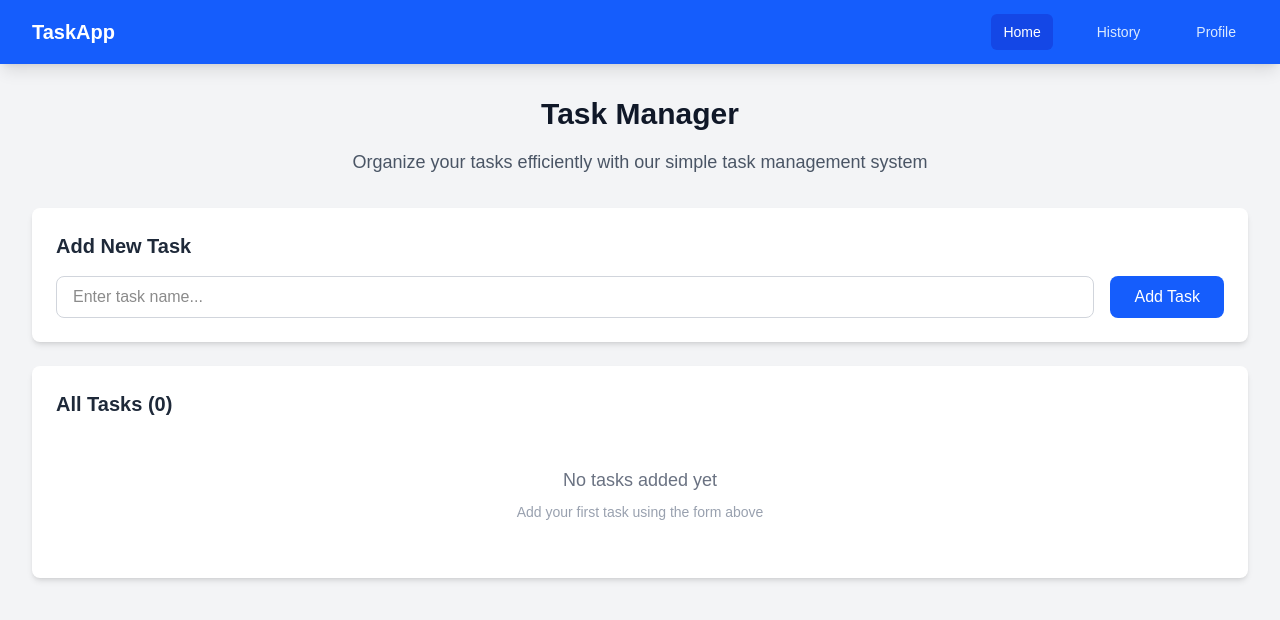
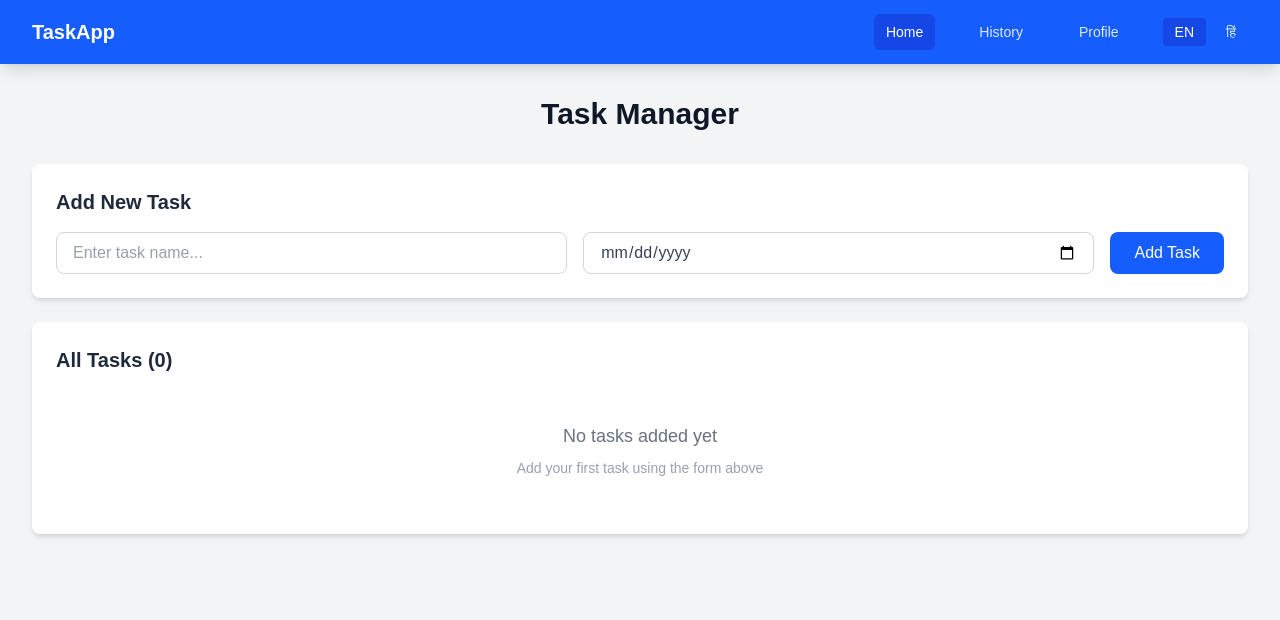
Before and after one commit to VaibhavRajai/todolist, a Next.js app: page /home in a window 1280 px wide. Shown: the top 620 px of the page. Built offline with nearby package versions, Linux system fonts and the light colour scheme.

Commit message:
language swicth

```diff
--- a/app/home/page.tsx
+++ b/app/home/page.tsx
@@ -3,36 +3,133 @@ import React, { useState } from 'react';
 import { useSelector, useDispatch } from 'react-redux';
 import { configureStore, createSlice, PayloadAction } from '@reduxjs/toolkit';
 import { Provider } from 'react-redux';
+
 interface Task {
   id: string;
   name: string;
   createdAt: string;
+  taskDueDate: string;
+  isCompleted: boolean;
 }
 
 interface TaskState {
   tasks: Task[];
+  language: 'en' | 'hi';
 }
+
 const initialState: TaskState = {
   tasks: [],
+  language: 'en',
 };
+
+const translations = {
+  en: {
+    taskApp: 'TaskApp',
+    home: 'Home',
+    history: 'History',
+    profile: 'Profile',
+    taskManager: 'Task Manager',
+    // organizeEfficiently: 'Organize your tasks efficiently with our simple task management system',
+    addNewTask: 'Add New Task',
+    enterTaskName: 'Enter task name...',
+    addTask: 'Add Task',
+    allTasks: 'All Tasks',
+    noTasksYet: 'No tasks added yet',
+    addFirstTask: 'Add your first task using the form above',
+    dueDate: 'Due Date',
+    created: 'Created',
+    done: 'Done',
+    delete: 'Delete',
+    taskHistory: 'Task History',
+    viewAllTasks: 'View all your tasks and their creation timeline',
+    taskTimeline: 'Task Timeline',
+    total: 'total',
+    noHistoryAvailable: 'No task history available',
+    startAddingTasks: 'Start by adding some tasks on the home page',
+    userProfile: 'User Profile',
+    taskStatistics: 'Your task management statistics and information',
+    totalTasks: 'Total Tasks',
+    today: 'Today',
+    thisWeek: 'This Week',
+    userInformation: 'User Information',
+    name: 'Name',
+    email: 'Email',
+    memberSince: 'Member Since',
+    status: 'Status',
+    active: 'Active',
+    completedTasks: 'Completed Tasks',
+    pendingTasks: 'Pending Tasks'
+  },
+  hi: {
+    taskApp: 'टास्क ऐप',
+    home: 'होम',
+    history: 'इतिहास',
+    profile: 'प्रोफाइल',
+    taskManager: 'टास्क मैनेजर',
+    // organizeEfficiently: 'हमारे सरल टास्क मैनेजमेंट सिस्टम के साथ अपने कार्यों को कुशलता से व्यवस्थित करें',
+    addNewTask: 'नया टास्क जोड़ें',
+    enterTaskName: 'टास्क का नाम दर्ज करें...',
+    addTask: 'टास्क जोड़ें',
+    allTasks: 'सभी टास्क',
+    noTasksYet: 'अभी तक कोई टास्क नहीं जोड़ा गया',
+    addFirstTask: 'ऊपर दिए गए फॉर्म का उपयोग करके अपना पहला टास्क जोड़ें',
+    dueDate: 'देय तिथि',
+    created: 'बनाया गया',
+    done: 'पूर्ण',
+    delete: 'हटाएं',
+    taskHistory: 'टास्क इतिहास',
+    viewAllTasks: 'अपने सभी टास्क और उनकी निर्माण समयरेखा देखें',
+    taskTimeline: 'टास्क समयरेखा',
+    total: 'कुल',
+    noHistoryAvailable: 'कोई टास्क इतिहास उपलब्ध नहीं',
+    startAddingTasks: 'होम पेज पर कुछ टास्क जोड़कर शुरुआत करें',
+    userProfile: 'उपयोगकर्ता प्रोफाइल',
+    taskStatistics: 'आपकी टास्क मैनेजमेंट की आंकड़े और जानकारी',
+    totalTasks: 'कुल टास्क',
+    today: 'आज',
+    thisWeek: 'इस सप्ताह',
+    userInformation: 'उपयोगकर्ता जानकारी',
+    name: 'नाम',
+    email: 'ईमेल',
+    memberSince: 'सदस्य बने',
+    status: 'स्थिति',
+    active: 'सक्रिय',
+    completedTasks: 'पूर्ण टास्क',
+    pendingTasks: 'लंबित टास्क'
+  }
+};
+
 const taskSlice = createSlice({
   name: 'tasks',
   initialState,
   reducers: {
-    addTask: (state, action: PayloadAction<string>) => {
+    addTask: (state, action: PayloadAction<{ name: string; dueDate: string }>) => {
       const newTask: Task = {
         id: Date.now().toString(),
-        name: action.payload,
+        name: action.payload.name,
         createdAt: new Date().toISOString(),
+        taskDueDate: action.payload.dueDate,
+        isCompleted: false,
       };
       state.tasks.push(newTask);
     },
     removeTask: (state, action: PayloadAction<string>) => {
       state.tasks = state.tasks.filter(task => task.id !== action.payload);
     },
+    toggleTaskCompletion: (state, action: PayloadAction<string>) => {
+      const task = state.tasks.find(task => task.id === action.payload);
+      if (task) {
+        task.isCompleted = !task.isCompleted;
+      }
+    },
+    setLanguage: (state, action: PayloadAction<'en' | 'hi'>) => {
+      state.language = action.payload;
+    },
   },
 });
-const { addTask, removeTask } = taskSlice.actions;
+
+const { addTask, removeTask, toggleTaskCompletion, setLanguage } = taskSlice.actions;
+
 const store = configureStore({
   reducer: {
     tasks: taskSlice.reducer,
@@ -40,19 +137,54 @@ const store = configureStore({
 });
 
 type RootState = ReturnType<typeof store.getState>;
+
+const LanguageSwitcher: React.FC = () => {
+  const dispatch = useDispatch();
+  const language = useSelector((state: RootState) => state.tasks.language);
+
+  return (
+    <div className="flex items-center space-x-2">
+      <button
+        onClick={() => dispatch(setLanguage('en'))}
+        className={`px-3 py-1 text-sm rounded ${
+          language === 'en'
+            ? 'bg-blue-700 text-white'
+            : 'text-blue-100 hover:bg-blue-500'
+        }`}
+      >
+        EN
+      </button>
+      <button
+        onClick={() => dispatch(setLanguage('hi'))}
+        className={`px-3 py-1 text-sm rounded ${
+          language === 'hi'
+            ? 'bg-blue-700 text-white'
+            : 'text-blue-100 hover:bg-blue-500'
+        }`}
+      >
+        हिं
+      </button>
+    </div>
+  );
+};
+
 const Navigation: React.FC<{ activeTab: string; setActiveTab: (tab: string) => void }> = ({ activeTab, setActiveTab }) => {
   const [isMenuOpen, setIsMenuOpen] = useState(false);
+  const language = useSelector((state: RootState) => state.tasks.language);
+  const t = translations[language];
+
   const navItems = [
-    { name: 'Home', id: 'home' },
-    { name: 'History', id: 'history' },
-    { name: 'Profile', id: 'profile' },
+    { name: t.home, id: 'home' },
+    { name: t.history, id: 'history' },
+    { name: t.profile, id: 'profile' },
   ];
+
   return (
     <nav className="bg-blue-600 shadow-lg">
       <div className="max-w-7xl mx-auto px-4 sm:px-6 lg:px-8">
         <div className="flex justify-between h-16">
           <div className="flex items-center">
-            <h1 className="text-white text-xl font-bold">TaskApp</h1>
+            <h1 className="text-white text-xl font-bold">{t.taskApp}</h1>
           </div>
           <div className="hidden md:flex items-center space-x-8">
             {navItems.map((item) => (
@@ -68,8 +200,10 @@ const Navigation: React.FC<{ activeTab: string; setActiveTab: (tab: string) => v
                 {item.name}
               </button>
             ))}
+            <LanguageSwitcher />
           </div>
-          <div className="md:hidden flex items-center">
+          <div className="md:hidden flex items-center space-x-2">
+            <LanguageSwitcher />
             <button
               onClick={() => setIsMenuOpen(!isMenuOpen)}
               className="text-blue-100 hover:text-white focus:outline-none focus:text-white"
@@ -110,46 +244,70 @@ const Navigation: React.FC<{ activeTab: string; setActiveTab: (tab: string) => v
     </nav>
   );
 };
+
 const TaskForm: React.FC = () => {
   const [taskName, setTaskName] = useState('');
+  const [taskDate, setTaskDate] = useState('');
   const dispatch = useDispatch();
+  const language = useSelector((state: RootState) => state.tasks.language);
+  const t = translations[language];
+
   const handleSubmit = (e: React.FormEvent) => {
     e.preventDefault();
-    if (taskName.trim()) {
-      dispatch(addTask(taskName.trim()));
+    if (taskName.trim() && taskDate) {
+      dispatch(addTask({ name: taskName.trim(), dueDate: taskDate }));
       setTaskName('');
+      setTaskDate('');
     }
   };
+
   return (
     <div className="bg-white rounded-lg shadow-md p-6 mb-6">
-      <h2 className="text-xl font-semibold text-gray-800 mb-4">Add New Task</h2>
+      <h2 className="text-xl font-semibold text-gray-800 mb-4">{t.addNewTask}</h2>
       <form onSubmit={handleSubmit} className="flex flex-col sm:flex-row gap-4">
         <input
           type="text"
           value={taskName}
           onChange={(e) => setTaskName(e.target.value)}
-          placeholder="Enter task name..."
-          className="flex-1 px-4 py-2 border border-gray-300 rounded-lg focus:ring-2 focus:ring-blue-500 focus:border-transparent outline-none"
+          placeholder={t.enterTaskName}
+          className="flex-1 px-4 text-gray-700 py-2 border border-gray-300 rounded-lg focus:ring-2 focus:ring-blue-500 focus:border-transparent outline-none"
+          required
+        />
+        <input
+          type="date"
+          value={taskDate}
+          onChange={(e) => setTaskDate(e.target.value)}
+          min={new Date().toISOString().split("T")[0]}
+          className="flex-1 px-4 text-gray-700 py-2 border border-gray-300 rounded-lg focus:ring-2 focus:ring-blue-500 focus:border-transparent outline-none"
           required
         />
         <button
           type="submit"
           className="px-6 py-2 bg-blue-600 text-white rounded-lg hover:bg-blue-700 focus:ring-2 focus:ring-blue-500 focus:ring-offset-2 transition-colors font-medium"
         >
-          Add Task
+          {t.addTask}
         </button>
       </form>
     </div>
   );
 };
+
 const TaskList: React.FC = () => {
   const tasks = useSelector((state: RootState) => state.tasks.tasks);
+  const language = useSelector((state: RootState) => state.tasks.language);
+  const t = translations[language];
   const dispatch = useDispatch();
-const handleRemoveTask = (taskId: string) => {
+
+  const handleRemoveTask = (taskId: string) => {
     dispatch(removeTask(taskId));
   };
+
+  const handleToggleTask = (taskId: string) => {
+    dispatch(toggleTaskCompletion(taskId));
+  };
+
   const formatDate = (dateString: string) => {
-    return new Date(dateString).toLocaleDateString('en-US', {
+    return new Date(dateString).toLocaleDateString(language === 'hi' ? 'hi-IN' : 'en-US', {
       year: 'numeric',
       month: 'short',
       day: 'numeric',
@@ -157,35 +315,63 @@ const handleRemoveTask = (taskId: string) => {
       minute: '2-digit',
     });
   };
+
+  const formatDueDate = (dateString: string) => {
+    return new Date(dateString).toLocaleDateString(language === 'hi' ? 'hi-IN' : 'en-US', {
+      year: 'numeric',
+      month: 'short',
+      day: 'numeric',
+    });
+  };
+
   return (
     <div className="bg-white rounded-lg shadow-md p-6">
       <h2 className="text-xl font-semibold text-gray-800 mb-4">
-        All Tasks ({tasks.length})
+        {t.allTasks} ({tasks.length})
       </h2>
       {tasks.length === 0 ? (
         <div className="text-center py-8">
-          <p className="text-gray-500 text-lg">No tasks added yet</p>
-          <p className="text-gray-400 text-sm mt-2">Add your first task using the form above</p>
+          <p className="text-gray-500 text-lg">{t.noTasksYet}</p>
+          <p className="text-gray-400 text-sm mt-2">{t.addFirstTask}</p>
         </div>
       ) : (
         <div className="space-y-3">
           {tasks.map((task) => (
             <div
               key={task.id}
-              className="flex items-center justify-between p-4 border border-gray-200 rounded-lg hover:bg-gray-50 transition-colors"
+              className={`flex items-center justify-between p-4 border border-gray-200 rounded-lg hover:bg-gray-50 transition-colors ${
+                task.isCompleted ? 'bg-green-50 border-green-200' : ''
+              }`}
             >
               <div className="flex-1">
-                <h3 className="text-lg font-medium text-gray-800">{task.name}</h3>
+                <h3 className={`text-lg font-medium ${task.isCompleted ? 'text-green-800 line-through' : 'text-gray-800'}`}>
+                  {task.name}
+                </h3>
+                <h3 className={`text-lg font-medium ${task.isCompleted ? 'text-green-600' : 'text-gray-800'}`}>
+                  {t.dueDate}: {formatDueDate(task.taskDueDate)}
+                </h3>
                 <p className="text-sm text-gray-500 mt-1">
-                  Created: {formatDate(task.createdAt)}
+                  {t.created}: {formatDate(task.createdAt)}
                 </p>
               </div>
-              <button
-                onClick={() => handleRemoveTask(task.id)}
-                className="ml-4 px-3 py-1 bg-red-100 text-red-600 rounded-md hover:bg-red-200 focus:ring-2 focus:ring-red-500 focus:ring-offset-2 transition-colors text-sm font-medium"
-              >
-                Delete
-              </button>
+              <div className="flex space-x-2">
+                <button
+                  onClick={() => handleToggleTask(task.id)}
+                  className={`px-3 py-1 rounded-md focus:ring-2 focus:ring-offset-2 transition-colors text-sm font-medium ${
+                    task.isCompleted
+                      ? 'bg-green-200 text-green-800 hover:bg-green-300 focus:ring-green-500'
+                      : 'bg-green-100 text-green-700 hover:bg-green-200 focus:ring-green-500'
+                  }`}
+                >
+                  {t.done}
+                </button>
+                <button
+                  onClick={() => handleRemoveTask(task.id)}
+                  className="px-3 py-1 bg-red-100 text-red-600 rounded-md hover:bg-red-200 focus:ring-2 focus:ring-red-500 focus:ring-offset-2 transition-colors text-sm font-medium"
+                >
+                  {t.delete}
+                </button>
+              </div>
             </div>
           ))}
         </div>
@@ -193,13 +379,17 @@ const handleRemoveTask = (taskId: string) => {
     </div>
   );
 };
+
 const HomeTab: React.FC = () => {
+  const language = useSelector((state: RootState) => state.tasks.language);
+  const t = translations[language];
+
   return (
     <div className="space-y-8">
       <div className="text-center">
-        <h1 className="text-3xl font-bold text-gray-900 mb-4">Task Manager</h1>
+        <h1 className="text-3xl font-bold text-gray-900 mb-4">{t.taskManager}</h1>
         <p className="text-lg text-gray-600">
-          Organize your tasks efficiently with our simple task management system
+          {/* {t.organizeEfficiently} */}
         </p>
       </div>
 
@@ -208,10 +398,14 @@ const HomeTab: React.FC = () => {
     </div>
   );
 };
+
 const HistoryTab: React.FC = () => {
   const tasks = useSelector((state: RootState) => state.tasks.tasks);
+  const language = useSelector((state: RootState) => state.tasks.language);
+  const t = translations[language];
+
   const formatDate = (dateString: string) => {
-    return new Date(dateString).toLocaleDateString('en-US', {
+    return new Date(dateString).toLocaleDateString(language === 'hi' ? 'hi-IN' : 'en-US', {
       year: 'numeric',
       month: 'long',
       day: 'numeric',
@@ -219,22 +413,23 @@ const HistoryTab: React.FC = () => {
       minute: '2-digit',
     });
   };
+
   return (
     <div className="space-y-6">
       <div className="text-center">
-        <h1 className="text-3xl font-bold text-gray-900 mb-4">Task History</h1>
+        <h1 className="text-3xl font-bold text-gray-900 mb-4">{t.taskHistory}</h1>
         <p className="text-lg text-gray-600">
-          View all your tasks and their creation timeline
+          {t.viewAllTasks}
         </p>
       </div>
       <div className="bg-white rounded-lg shadow-md p-6">
         <h2 className="text-xl font-semibold text-gray-800 mb-4">
-          Task Timeline ({tasks.length} total)
+          {t.taskTimeline} ({tasks.length} {t.total})
         </h2>
         {tasks.length === 0 ? (
           <div className="text-center py-8">
-            <p className="text-gray-500 text-lg">No task history available</p>
-            <p className="text-gray-400 text-sm mt-2">Start by adding some tasks on the home page</p>
+            <p className="text-gray-500 text-lg">{t.noHistoryAvailable}</p>
+            <p className="text-gray-400 text-sm mt-2">{t.startAddingTasks}</p>
           </div>
         ) : (
           <div className="space-y-4">
@@ -244,16 +439,29 @@ const HistoryTab: React.FC = () => {
               .map((task, index) => (
                 <div
                   key={task.id}
-                  className="flex items-start space-x-4 p-4 border-l-4 border-blue-500 bg-blue-50 rounded-r-lg"
+                  className={`flex items-start space-x-4 p-4 border-l-4 rounded-r-lg ${
+                    task.isCompleted
+                      ? 'border-green-500 bg-green-50'
+                      : 'border-blue-500 bg-blue-50'
+                  }`}
                 >
-                  <div className="flex-shrink-0 w-8 h-8 bg-blue-500 text-white rounded-full flex items-center justify-center text-sm font-medium">
+                  <div className={`flex-shrink-0 w-8 h-8 text-white rounded-full flex items-center justify-center text-sm font-medium ${
+                    task.isCompleted ? 'bg-green-500' : 'bg-blue-500'
+                  }`}>
                     {index + 1}
                   </div>
                   <div className="flex-1">
-                    <h3 className="text-lg font-medium text-gray-800">{task.name}</h3>
+                    <h3 className={`text-lg font-medium ${task.isCompleted ? 'text-green-800 line-through' : 'text-gray-800'}`}>
+                      {task.name}
+                    </h3>
                     <p className="text-sm text-gray-600 mt-1">
-                      Created on {formatDate(task.createdAt)}
+                      {t.created} {formatDate(task.createdAt)}
                     </p>
+                    {task.isCompleted && (
+                      <span className="inline-flex items-center px-2 py-1 rounded-full text-xs font-medium bg-green-100 text-green-800 mt-2">
+                        {t.done}
+                      </span>
+                    )}
                   </div>
                 </div>
               ))}
@@ -263,24 +471,33 @@ const HistoryTab: React.FC = () => {
     </div>
   );
 };
+
 const ProfileTab: React.FC = () => {
   const tasks = useSelector((state: RootState) => state.tasks.tasks);
+  const language = useSelector((state: RootState) => state.tasks.language);
+  const t = translations[language];
+
   const getTotalTasks = () => tasks.length;
+  const getCompletedTasks = () => tasks.filter(task => task.isCompleted).length;
+  const getPendingTasks = () => tasks.filter(task => !task.isCompleted).length;
+
   const getTasksToday = () => {
     const today = new Date().toDateString();
     return tasks.filter(task => new Date(task.createdAt).toDateString() === today).length;
   };
+
   const getTasksThisWeek = () => {
     const oneWeekAgo = new Date();
     oneWeekAgo.setDate(oneWeekAgo.getDate() - 7);
     return tasks.filter(task => new Date(task.createdAt) >= oneWeekAgo).length;
   };
+
   return (
     <div className="space-y-6">
       <div className="text-center">
-        <h1 className="text-3xl font-bold text-gray-900 mb-4">User Profile</h1>
+        <h1 className="text-3xl font-bold text-gray-900 mb-4">{t.userProfile}</h1>
         <p className="text-lg text-gray-600">
-          Your task management statistics and information
+          {t.taskStatistics}
         </p>
       </div>
 
@@ -295,7 +512,7 @@ const ProfileTab: React.FC = () => {
               </div>
             </div>
             <div className="ml-4">
-              <h3 className="text-lg font-medium text-gray-900">Total Tasks</h3>
+              <h3 className="text-lg font-medium text-gray-900">{t.totalTasks}</h3>
               <p className="text-3xl font-bold text-blue-600">{getTotalTasks()}</p>
             </div>
           </div>
@@ -306,13 +523,29 @@ const ProfileTab: React.FC = () => {
             <div className="flex-shrink-0">
               <div className="w-12 h-12 bg-green-500 rounded-lg flex items-center justify-center">
                 <svg className="w-6 h-6 text-white" fill="none" stroke="currentColor" viewBox="0 0 24 24">
+                  <path strokeLinecap="round" strokeLinejoin="round" strokeWidth={2} d="M5 13l4 4L19 7" />
+                </svg>
+              </div>
+            </div>
+            <div className="ml-4">
+              <h3 className="text-lg font-medium text-gray-900">{t.completedTasks}</h3>
+              <p className="text-3xl font-bold text-green-600">{getCompletedTasks()}</p>
+            </div>
+          </div>
+        </div>
+
+        <div className="bg-white rounded-lg shadow-md p-6">
+          <div className="flex items-center">
+            <div className="flex-shrink-0">
+              <div className="w-12 h-12 bg-orange-500 rounded-lg flex items-center justify-center">
+                <svg className="w-6 h-6 text-white" fill="none" stroke="currentColor" viewBox="0 0 24 24">
                   <path strokeLinecap="round" strokeLinejoin="round" strokeWidth={2} d="M12 8v4l3 3m6-3a9 9 0 11-18 0 9 9 0 0118 0z" />
                 </svg>
               </div>
             </div>
             <div className="ml-4">
-              <h3 className="text-lg font-medium text-gray-900">Today</h3>
-              <p className="text-3xl font-bold text-green-600">{getTasksToday()}</p>
+              <h3 className="text-lg font-medium text-gray-900">{t.pendingTasks}</h3>
+              <p className="text-3xl font-bold text-orange-600">{getPendingTasks()}</p>
             </div>
           </div>
         </div>
@@ -322,37 +555,53 @@ const ProfileTab: React.FC = () => {
             <div className="flex-shrink-0">
               <div className="w-12 h-12 bg-purple-500 rounded-lg flex items-center justify-center">
                 <svg className="w-6 h-6 text-white" fill="none" stroke="currentColor" viewBox="0 0 24 24">
+                  <path strokeLinecap="round" strokeLinejoin="round" strokeWidth={2} d="M12 8v4l3 3m6-3a9 9 0 11-18 0 9 9 0 0118 0z" />
+                </svg>
+              </div>
+            </div>
+            <div className="ml-4">
+              <h3 className="text-lg font-medium text-gray-900">{t.today}</h3>
+              <p className="text-3xl font-bold text-purple-600">{getTasksToday()}</p>
+            </div>
+          </div>
+        </div>
+
+        <div className="bg-white rounded-lg shadow-md p-6">
+          <div className="flex items-center">
+            <div className="flex-shrink-0">
+              <div className="w-12 h-12 bg-indigo-500 rounded-lg flex items-center justify-center">
+                <svg className="w-6 h-6 text-white" fill="none" stroke="currentColor" viewBox="0 0 24 24">
                   <path strokeLinecap="round" strokeLinejoin="round" strokeWidth={2} d="M8 7V3m8 4V3m-9 8h10M5 21h14a2 2 0 002-2V7a2 2 0 00-2-2H5a2 2 0 00-2 2v12a2 2 0 002 2z" />
                 </svg>
               </div>
             </div>
             <div className="ml-4">
-              <h3 className="text-lg font-medium text-gray-900">This Week</h3>
-              <p className="text-3xl font-bold text-purple-600">{getTasksThisWeek()}</p>
+              <h3 className="text-lg font-medium text-gray-900">{t.thisWeek}</h3>
+              <p className="text-3xl font-bold text-indigo-600">{getTasksThisWeek()}</p>
             </div>
           </div>
         </div>
       </div>
 
       <div className="bg-white rounded-lg shadow-md p-6">
-        <h2 className="text-xl font-semibold text-gray-800 mb-4">User Information</h2>
+        <h2 className="text-xl font-semibold text-gray-800 mb-4">{t.userInformation}</h2>
         <div className="grid grid-cols-1 md:grid-cols-2 gap-6">
           <div>
-            <label className="block text-sm font-medium text-gray-700 mb-2">Name</label>
+            <label className="block text-sm font-medium text-gray-700 mb-2">{t.name}</label>
             <p className="text-lg text-gray-900">John Doe</p>
           </div>
           <div>
-            <label className="block text-sm font-medium text-gray-700 mb-2">Email</label>
+            <label className="block text-sm font-medium text-gray-700 mb-2">{t.email}</label>
             <p className="text-lg text-gray-900">john.doe@example.com</p>
           </div>
           <div>
-            <label className="block text-sm font-medium text-gray-700 mb-2">Member Since</label>
+            <label className="block text-sm font-medium text-gray-700 mb-2">{t.memberSince}</label>
             <p className="text-lg text-gray-900">January 2024</p>
           </div>
           <div>
-            <label className="block text-sm font-medium text-gray-700 mb-2">Status</label>
+            <label className="block text-sm font-medium text-gray-700 mb-2">{t.status}</label>
             <span className="inline-flex items-center px-2.5 py-0.5 rounded-full text-xs font-medium bg-green-100 text-green-800">
-              Active
+              {t.active}
             </span>
           </div>
         </div>
@@ -376,6 +625,7 @@ const App: React.FC = () => {
         return <HomeTab />;
     }
   };
+
   return (
     <div className="min-h-screen bg-gray-100">
       <Navigation activeTab={activeTab} setActiveTab={setActiveTab} />
@@ -385,7 +635,8 @@ const App: React.FC = () => {
     </div>
   );
 };
-const TaskManagementApp: React.FC = () => {
+
+const Home: React.FC = () => {
   return (
     <Provider store={store}>
       <App />
@@ -393,4 +644,4 @@ const TaskManagementApp: React.FC = () => {
   );
 };
 
-export default TaskManagementApp;
+export default Home;
```
